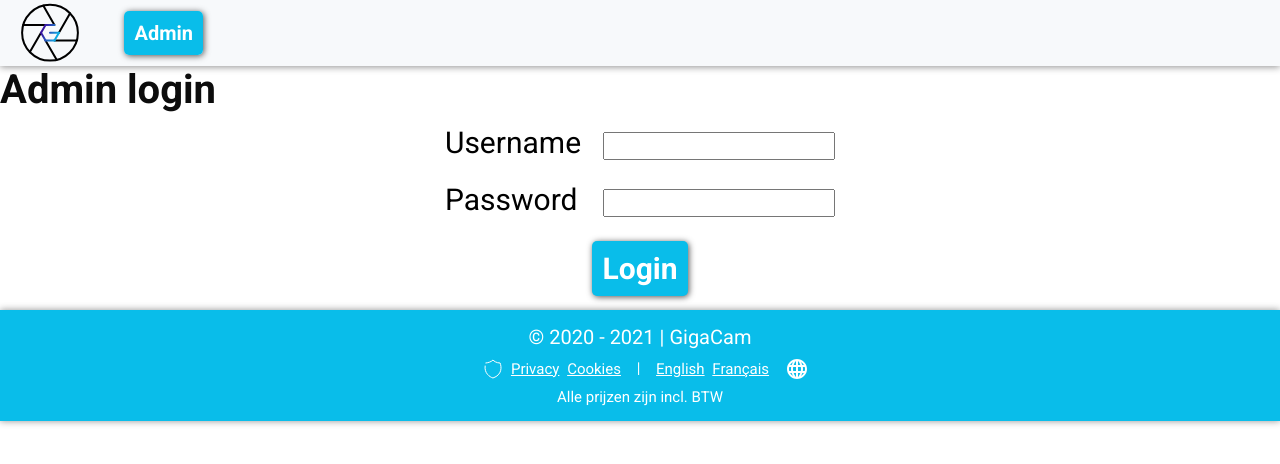
After one commit to LanderVanlaer/webshop-gip-6INF, a PHP site: page /admin/login.php in a window 1280 px wide. The commit adds this page. Shown: the top 464 px of the page. Run offline with PHP 8.4, Linux system fonts and the light colour scheme; style sheets or scripts are compiled from the project's sources.

Commit message:
Setup admin root & admin login & logout

```diff
--- /dev/null
+++ b/src/admin/login.php
@@ -0,0 +1,81 @@
+<?php
+    include "../includes/validateFunctions.inc.php";
+    include "../includes/basicFunctions.inc.php";
+    session_start();
+
+    $one_empty = $not_found = false;
+
+    if (!empty($_POST)) {
+        $username = var_validate($_POST["username"]);
+        $password = var_validate($_POST["password"]);
+
+        if (!$one_empty = is_one_empty($username, $password)) {
+            include "../includes/connection.inc.php";
+
+            $query = $con->prepare("SELECT * FROM `employee` WHERE username = ? LIMIT 1");
+            $query->bind_param("s", $username);
+            $query->execute();
+
+            $res = $query->get_result();
+
+            if ($row = $res->fetch_assoc()) {
+
+                if (password_verify($password, $row["password"])) {
+                    $_SESSION["admin"] = $row;
+                    redirect("/admin/index.php");
+                } else $not_found = true;
+
+            } else $not_found = true;
+
+            $con->close();
+        }
+    }
+?>
+
+<!DOCTYPE html>
+<html lang="en">
+
+<head>
+    <meta charset="UTF-8">
+    <meta name="viewport" content="width=device-width, initial-scale=1.0">
+    <title>Document</title>
+    <link rel="stylesheet" href="/css/admin/admin.css">
+    <link rel="stylesheet" href="/css/form.css">
+    <?php include "../resources/admin/head.php"; ?>
+</head>
+
+<body>
+    <?php include "../resources/admin/header.php"; ?>
+    <main>
+        <h1>Admin login</h1>
+        <form name="login" action="#" method="post">
+            <?php if ($one_empty) { ?>
+                <div class="message">
+                    Gelieve alle verplichte velden in te vullen
+                </div>
+            <?php } elseif ($not_found) { ?>
+                <div class="message">
+                    Wachtwoord of username fout
+                </div>
+            <?php } ?>
+            <table>
+                <tr>
+                    <td><label for="username">Username</label></td>
+                    <td><input type="text" name="username" id="username"></td>
+                </tr>
+                <tr>
+                    <td><label for="password">Password</label></td>
+                    <td><input type="password" name="password" id="password"></td>
+                </tr>
+                <tr>
+                    <td colspan="2">
+                        <button class="btn-blue" type="submit">Login</button>
+                    </td>
+                </tr>
+            </table>
+        </form>
+    </main>
+    <?php include "../resources/admin/footer.php"; ?>
+</body>
+
+</html>
--- /dev/null
+++ b/src/admin/logout.php
@@ -0,0 +1,5 @@
+<?php
+    session_start();
+    session_unset();
+    header("Location: login.php");
+    die();
--- /dev/null
+++ b/src/css/admin/admin.scss
@@ -0,0 +1,25 @@
+main form {
+    font-size: 3rem;
+
+    table {
+        margin: 0 auto;
+
+        tr {
+            td {
+                padding: 10px;
+
+                &[colspan="2"] {
+                    text-align: center;
+                }
+
+                input {
+                    font-size: 2rem;
+                }
+
+                button.btn-blue {
+                    font-size: 3rem;
+                }
+            }
+        }
+    }
+}
--- /dev/null
+++ b/src/css/admin/style.scss
@@ -0,0 +1 @@
+@import 'header';
--- /dev/null
+++ b/src/css/form.scss
@@ -0,0 +1,19 @@
+form {
+    div.message {
+        font-size: 2rem;
+        color: #752525;
+        background-color: rgb(221, 221, 221);
+        text-align: justify;
+        display: inline-block;
+        margin: 1rem auto;
+        padding: 1rem;
+        border-radius: 5px;
+    }
+
+    input.required {
+        &::after {
+            content: "*";
+            color: red;
+        }
+    }
+}
--- a/src/css/style.scss
+++ b/src/css/style.scss
@@ -91,13 +91,15 @@ input {
     }
 }
 
-button.btn-blue {
+.btn-blue {
     background-color: #09BDEA;
     border: none;
     border-radius: 5px;
     padding: 10px;
     box-shadow: 1px 1px 6px #545454;
     margin: 2px;
+    color: white;
+    font-weight: bold;
 
     &:focus {
         outline: 1px solid #ffffff;
@@ -114,5 +116,13 @@ button.btn-blue {
     }
 }
 
+a.btn-blue {
+    &, &:focus, &:active, &:visited {
+        font-size: 2rem;
+        color: white;
+        text-decoration: none;
+    }
+}
+
 @import 'header';
 @import 'footer';
--- /dev/null
+++ b/src/includes/basicFunctions.inc.php
@@ -0,0 +1,10 @@
+<?php
+    /**
+     * Redirect de gebruiker naar een andere url
+     *
+     * @param $url string De url naar waar de persoon naar toe moet worden gestuurt
+     */
+    function redirect($url) {
+        header("Location: $url");
+        die();
+    }
--- /dev/null
+++ b/src/resources/admin/footer.php
@@ -0,0 +1,2 @@
+<?php
+    include __DIR__ . "/../footer.php";
--- /dev/null
+++ b/src/resources/admin/head.php
@@ -0,0 +1,4 @@
+<?php
+    include __DIR__ . "/../head.html";
+?>
+<link rel="stylesheet" href="/css/admin/style.css">
--- /dev/null
+++ b/src/resources/admin/header.php
@@ -0,0 +1,19 @@
+<header>
+    <nav>
+        <ul>
+            <li id="logo">
+                <a href="/">
+                    <img src="/images/logo_basic.svg" alt="logo">
+                </a>
+            </li>
+            <li id="home">
+                <a class="btn-blue" href="/admin">Admin</a>
+            </li>
+            <?php if ($_SERVER['REQUEST_URI'] != "/admin/login.php") { ?>
+                <li id="login-logout">
+                    <a class="btn-blue" href="/admin/logout.php">Logout</a>
+                </li>
+            <?php } ?>
+        </ul>
+    </nav>
+</header>
```
Also changed, not shown: src/admin/index.php (added, +22 -0 lines), src/css/admin/header.scss (added).
